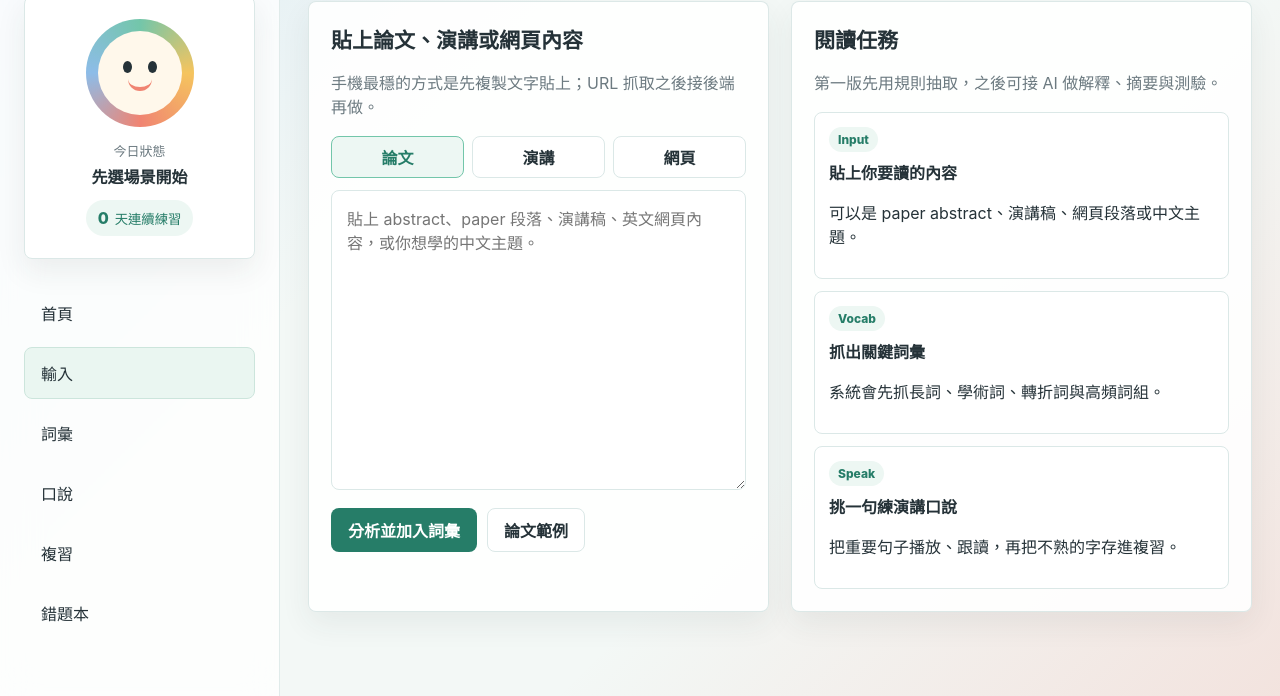
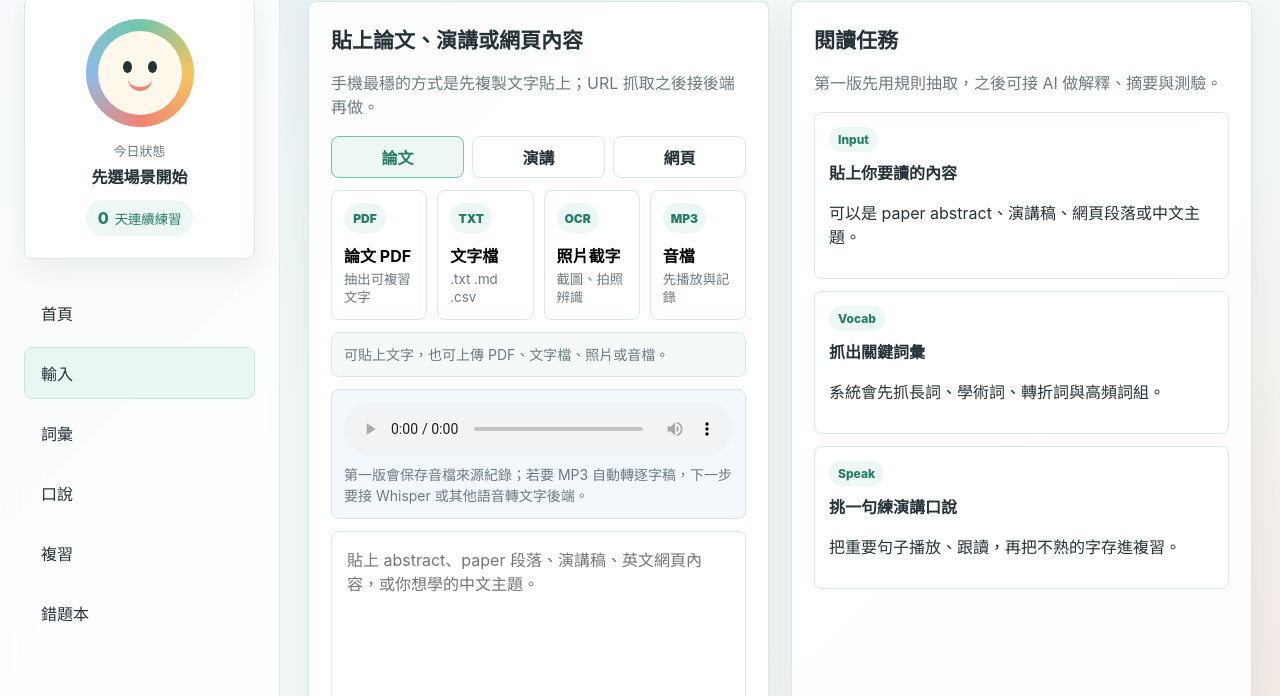
Before and after one commit to tarshar4242/lingua-buddy, a plain HTML site: page index.html in a window 1280 px wide. Both pictures are taken after a click on the button "輸入". Shown: the part 104-800 px from the top of the page. Drawn offline with nearby package versions, Linux system fonts and the light colour scheme; no server answers.

Commit message:
Add file import UI

```diff
--- a/index.html
+++ b/index.html
@@ -8,7 +8,8 @@
     <meta name="apple-mobile-web-app-title" content="Lingua Buddy" />
     <title>Lingua Buddy | 自用英文學習平台</title>
     <link rel="manifest" href="./manifest.webmanifest?v=5" />
-    <link rel="stylesheet" href="./styles.css?v=5" />
+    <link rel="stylesheet" href="./styles.css?v=6" />
+    <link rel="stylesheet" href="./imports.css?v=1" />
   </head>
   <body>
     <main class="app-shell">
@@ -120,6 +121,39 @@
                 <button class="source-tab" data-source="talk">演講</button>
                 <button class="source-tab" data-source="web">網頁</button>
               </div>
+              <div class="import-grid" aria-label="匯入檔案">
+                <button class="import-card" data-import="pdf">
+                  <span>PDF</span>
+                  <strong>論文 PDF</strong>
+                  <small>抽出可複習文字</small>
+                </button>
+                <button class="import-card" data-import="text">
+                  <span>TXT</span>
+                  <strong>文字檔</strong>
+                  <small>.txt .md .csv</small>
+                </button>
+                <button class="import-card" data-import="image">
+                  <span>OCR</span>
+                  <strong>照片截字</strong>
+                  <small>截圖、拍照辨識</small>
+                </button>
+                <button class="import-card" data-import="audio">
+                  <span>MP3</span>
+                  <strong>音檔</strong>
+                  <small>先播放與記錄</small>
+                </button>
+              </div>
+              <input id="pdfFile" class="file-input" type="file" accept="application/pdf,.pdf" />
+              <input id="textFile" class="file-input" type="file" accept=".txt,.md,.markdown,.csv,.text,text/plain,text/markdown,text/csv" />
+              <input id="imageFile" class="file-input" type="file" accept="image/*" />
+              <input id="audioFile" class="file-input" type="file" accept="audio/mpeg,audio/mp3,audio/*,.mp3,.m4a,.wav" />
+              <div class="import-status" id="importStatus">
+                <span>可貼上文字，也可上傳 PDF、文字檔、照片或音檔。</span>
+              </div>
+              <div class="audio-import" id="audioImport" hidden>
+                <audio id="audioPreview" controls></audio>
+                <p>第一版會保存音檔來源紀錄；若要 MP3 自動轉逐字稿，下一步要接 Whisper 或其他語音轉文字後端。</p>
+              </div>
               <textarea id="materialInput" placeholder="貼上 abstract、paper 段落、演講稿、英文網頁內容，或你想學的中文主題。"></textarea>
               <div class="button-row">
                 <button class="primary-action" id="buildLesson">分析並加入詞彙</button>
@@ -216,7 +250,10 @@
 
     <div class="toast" id="toast" role="status" aria-live="polite"></div>
     <script src="https://cdn.jsdelivr.net/npm/@supabase/supabase-js@2"></script>
+    <script src="https://cdn.jsdelivr.net/npm/pdfjs-dist@3.11.174/build/pdf.min.js"></script>
+    <script src="https://cdn.jsdelivr.net/npm/tesseract.js@5/dist/tesseract.min.js"></script>
     <script src="./supabase-config.js?v=2"></script>
-    <script src="./app.js?v=6"></script>
+    <script src="./app.js?v=7"></script>
+    <script src="./imports.js?v=1"></script>
   </body>
 </html>
```
